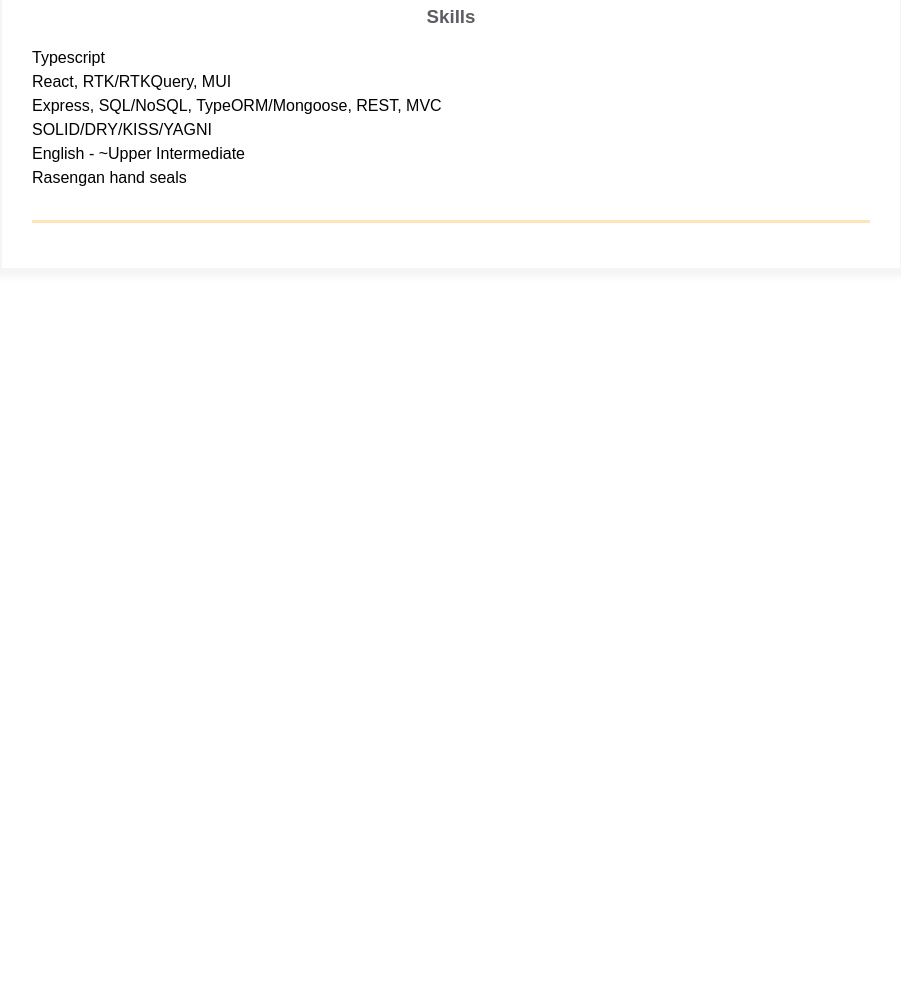
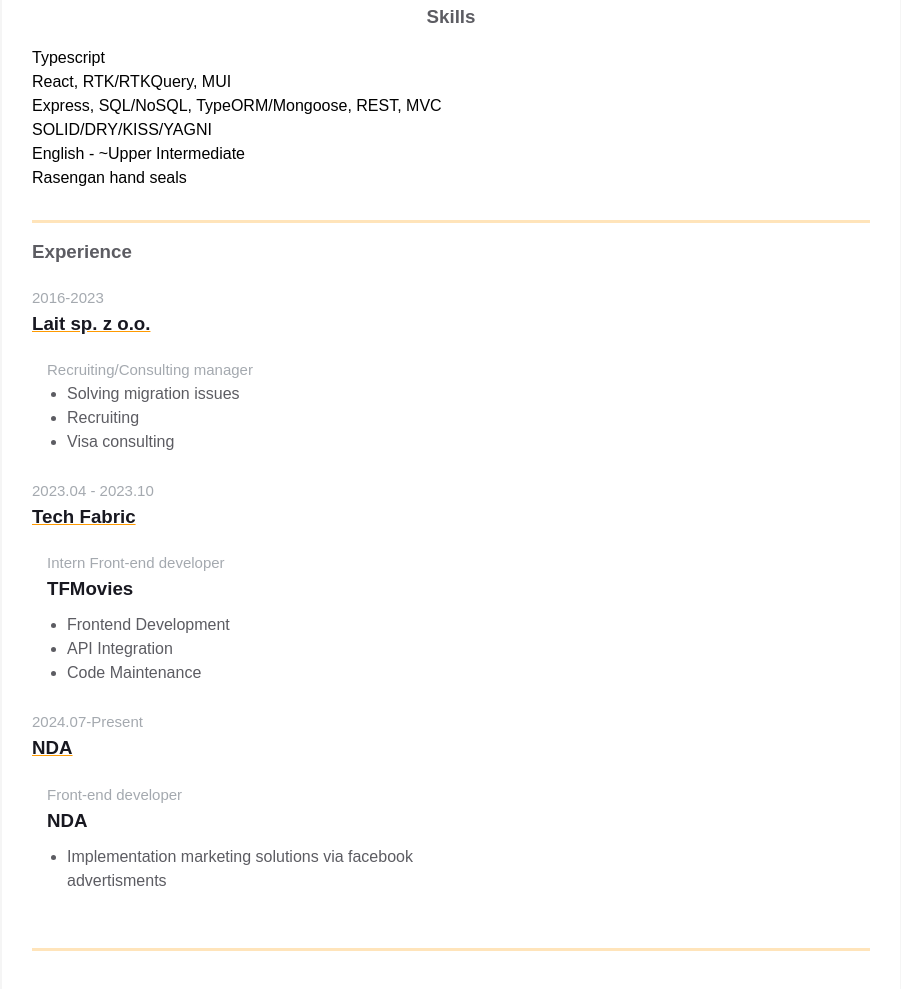
Before and after one commit to h4vefundieyoung/homepage, a plain HTML site: page index.html in a window 1280 px wide. Shown: the part 503-1492 px from the top of the page, without its empty margins (189-1090 px from the left). Before the commit the page ends 822 px from the top, so only its background shows below. Drawn offline with Linux system fonts and the light colour scheme.

Commit message:
feat/add experience description

```diff
--- a/index.html
+++ b/index.html
@@ -121,6 +121,59 @@
           </div>
         </div>
       </div>
+      <div class="container">
+        <div class="resume__block">
+          <div class="main-info fh">
+            <div class="experiences">
+              <h3 class="experiences__header">Experience</h3>
+              <div class="experiences__company">
+                <div class="experiences__company-header">
+                  <span class="experiences__company-header-durability">2016-2023</span>
+                  <h3 class="experiences__company-header-name">Lait sp. z o.o.</h3>
+                </div>
+                <div class="experiences__company-project">
+                  <span class="experiences__company-project-role">Recruiting/Consulting manager</span>
+                  <ul class="experiences__company-project-responsibilities">
+                    <li>Solving migration issues</li>
+                    <li>Recruiting</li>
+                    <li>Visa consulting</li>
+                  </ul>
+                </div>
+              </div>
+              <div class="experiences__company">
+                <div class="experiences__company-header">
+                  <span class="experiences__company-header-durability">2023.04 - 2023.10</span>
+                  <h3 class="experiences__company-header-name">Tech Fabric</h3>
+                </div>
+                <div class="experiences__company-project">
+                  <span class="experiences__company-project-role">Intern Front-end developer</span>
+                  <h3 class="experiences__company-project-name">TFMovies</h3>
+                  <ul class="experiences__company-project-responsibilities">
+                    <li>Frontend Development</li>
+                    <li>API Integration</li>
+                    <li>Code Maintenance</li>
+                  </ul>
+                </div>
+              </div>
+              <div class="experiences__company">
+                <div class="experiences__company-header">
+                  <span class="experiences__company-header-durability">2024.07-Present</span>
+                  <h3 class="experiences__company-header-name">NDA</h3>
+                </div>
+                <div class="experiences__company-project">
+                  <span class="experiences__company-project-role">Front-end developer</span>
+                  <h3 class="experiences__company-project-name">NDA</h3>
+                  <ul class="experiences__company-project-responsibilities">
+                    <li>Implementation marketing solutions via facebook advertisments</li>
+                  </ul>
+                </div>
+              </div>
+            </div>
+
+            <div class="additional-info fv"></div>
+          </div>
+        </div>
+      </div>
     </div>
   </main>
 </body>
```
Lines whose indentation alone changed are shown as unchanged.
